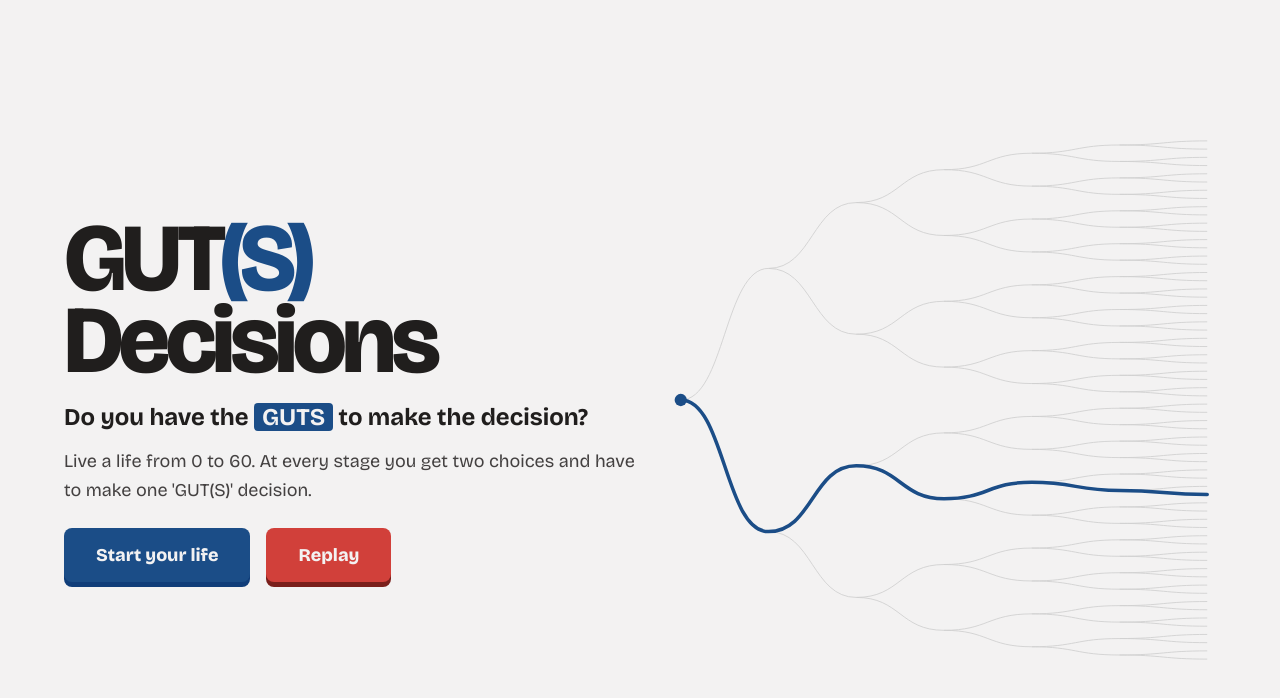
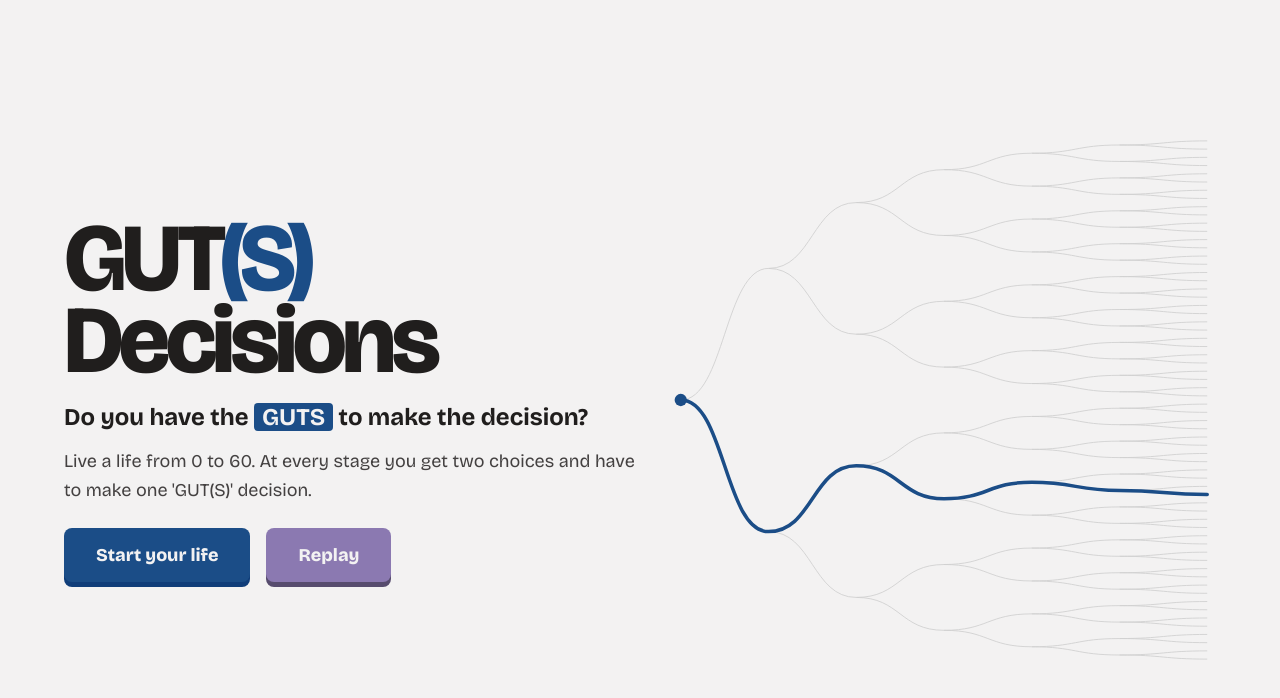
Before and after one commit to julianacristinagreen/GUTS-Decisions, a React (Vite) app: page / in a window 1280 px wide. Shown: the top 698 px of the page. Built offline with nearby package versions, Linux system fonts and the light colour scheme.

Commit message:
Changed the purple

```diff
--- a/src/global.css
+++ b/src/global.css
@@ -12,9 +12,9 @@
   --paper: #f3f2f2;                      /* page background */
   --line: #d1d1d1;                       /* borders */
   --accent: var(--guts-blue);              /* start button / left option */
-  --contrast: #d1403a;                   /* replay button / right option */
+  --contrast: #8B79B1;                   /* replay button / right option */
   --accent-dark: var(--guts-blue-dark);    /* blue button shadow */
-  --contrast-dark: #7a1f1b;              /* red button shadow */
+  --contrast-dark: #574c6e;              /* red button shadow */
   --highlight: var(--guts-violet);         /* stat bars, numbers in the banner */
 }
 
```
